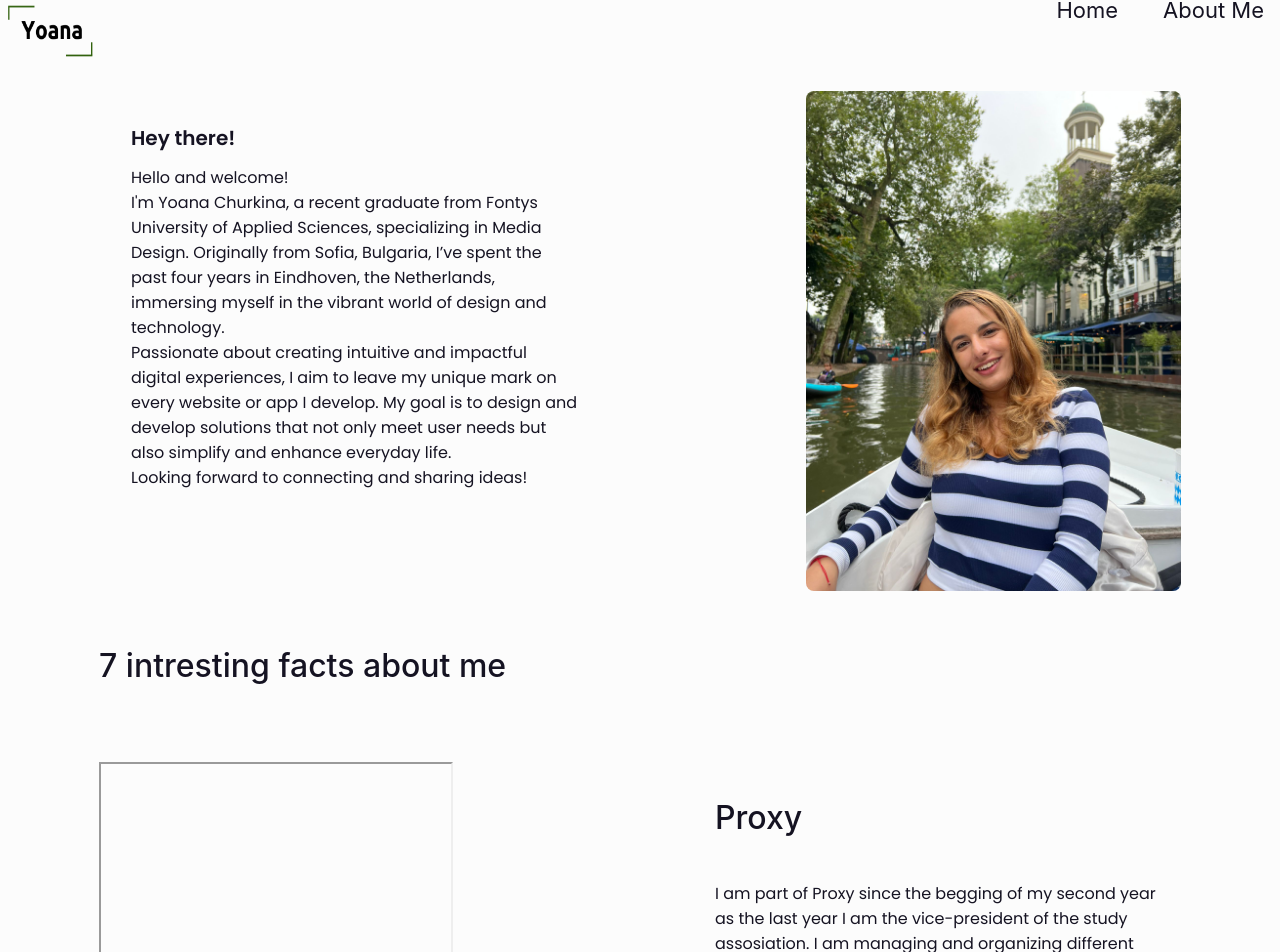
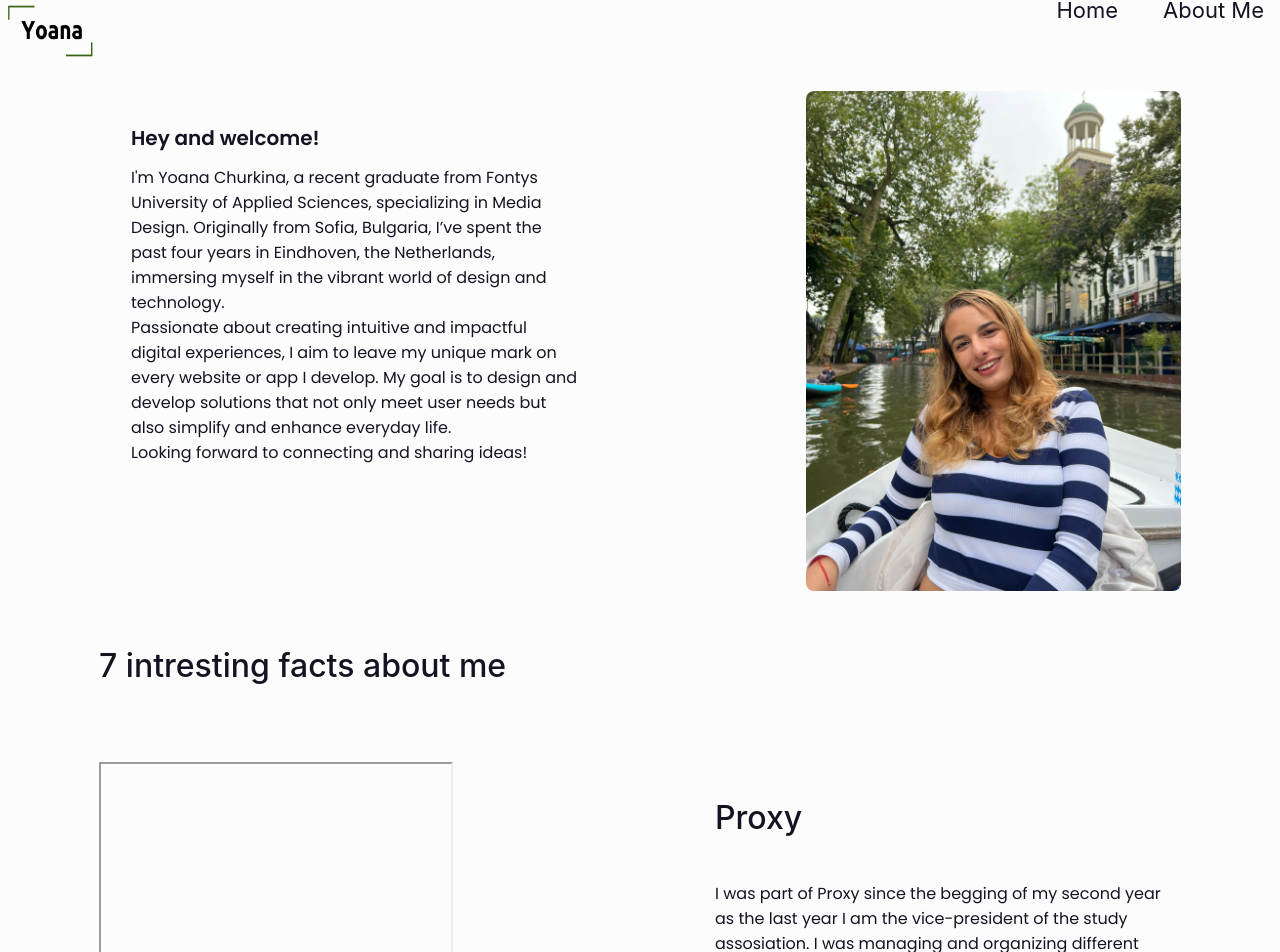
Before and after one commit to Yoana01/Graduation_Portfolio, a React (Create React App) app: page /about in a window 1280 px wide. Shown: the part 19-971 px from the top of the page. Built offline with nearby package versions, Linux system fonts and the light colour scheme.

Commit message:
change info about proxy

```diff
--- a/src/components/about.jsx
+++ b/src/components/about.jsx
@@ -29,19 +29,19 @@ function About() {
         <Row small>
           <Box smallBox>
             {" "}
-            <SubTitle> Hey there! </SubTitle>
+            <SubTitle> Hey and welcome! </SubTitle>
             <SmallInfo Resp>
-              Hello and welcome! <br />
-               I'm Yoana Churkina, a recent graduate from
-              Fontys University of Applied Sciences, specializing in Media
-              Design. Originally from Sofia, Bulgaria, I’ve spent the past four
-              years in Eindhoven, the Netherlands, immersing myself in the
-              vibrant world of design and technology. <br />Passionate about creating
-              intuitive and impactful digital experiences, I aim to leave my
-              unique mark on every website or app I develop. My goal is to
-              design and develop solutions that not only meet user needs but
-              also simplify and enhance everyday life. <br />Looking forward to
-              connecting and sharing ideas!
+              I'm Yoana Churkina, a recent graduate from Fontys University of
+              Applied Sciences, specializing in Media Design. Originally from
+              Sofia, Bulgaria, I’ve spent the past four years in Eindhoven, the
+              Netherlands, immersing myself in the vibrant world of design and
+              technology. <br />
+              Passionate about creating intuitive and impactful digital
+              experiences, I aim to leave my unique mark on every website or app
+              I develop. My goal is to design and develop solutions that not
+              only meet user needs but also simplify and enhance everyday life.{" "}
+              <br />
+              Looking forward to connecting and sharing ideas!
             </SmallInfo>
           </Box>
           <FancyPic>
@@ -80,8 +80,8 @@ function About() {
             <InfoBox>
               <Title>Proxy</Title>
               <SmallInfo Resp>
-                I am part of Proxy since the begging of my second year as the
-                last year I am the vice-president of the study assosiation. I am
+                I was part of Proxy since the begging of my second year as the
+                last year I am the vice-president of the study assosiation. I was
                 managing and organizing different events.
               </SmallInfo>
             </InfoBox>
```
